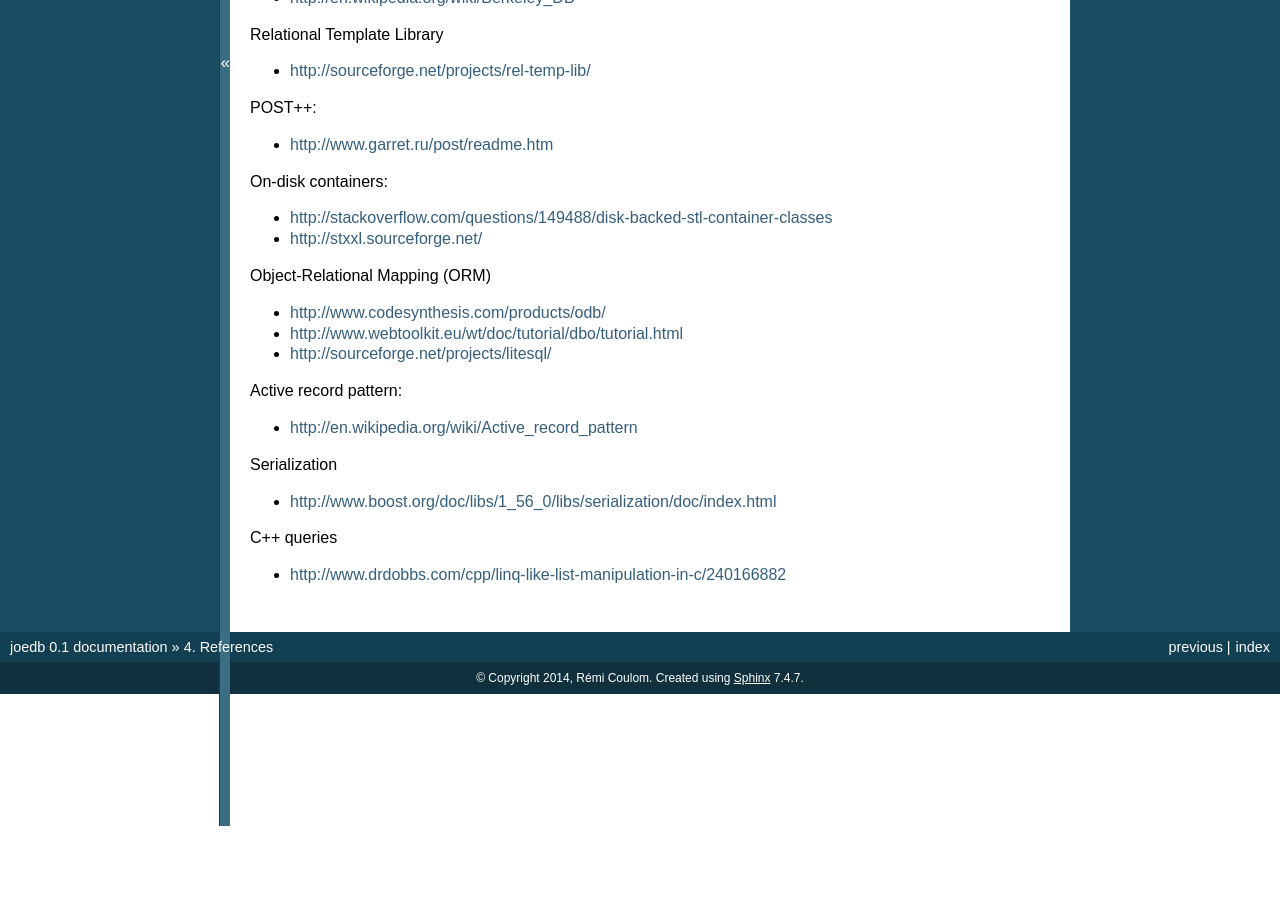
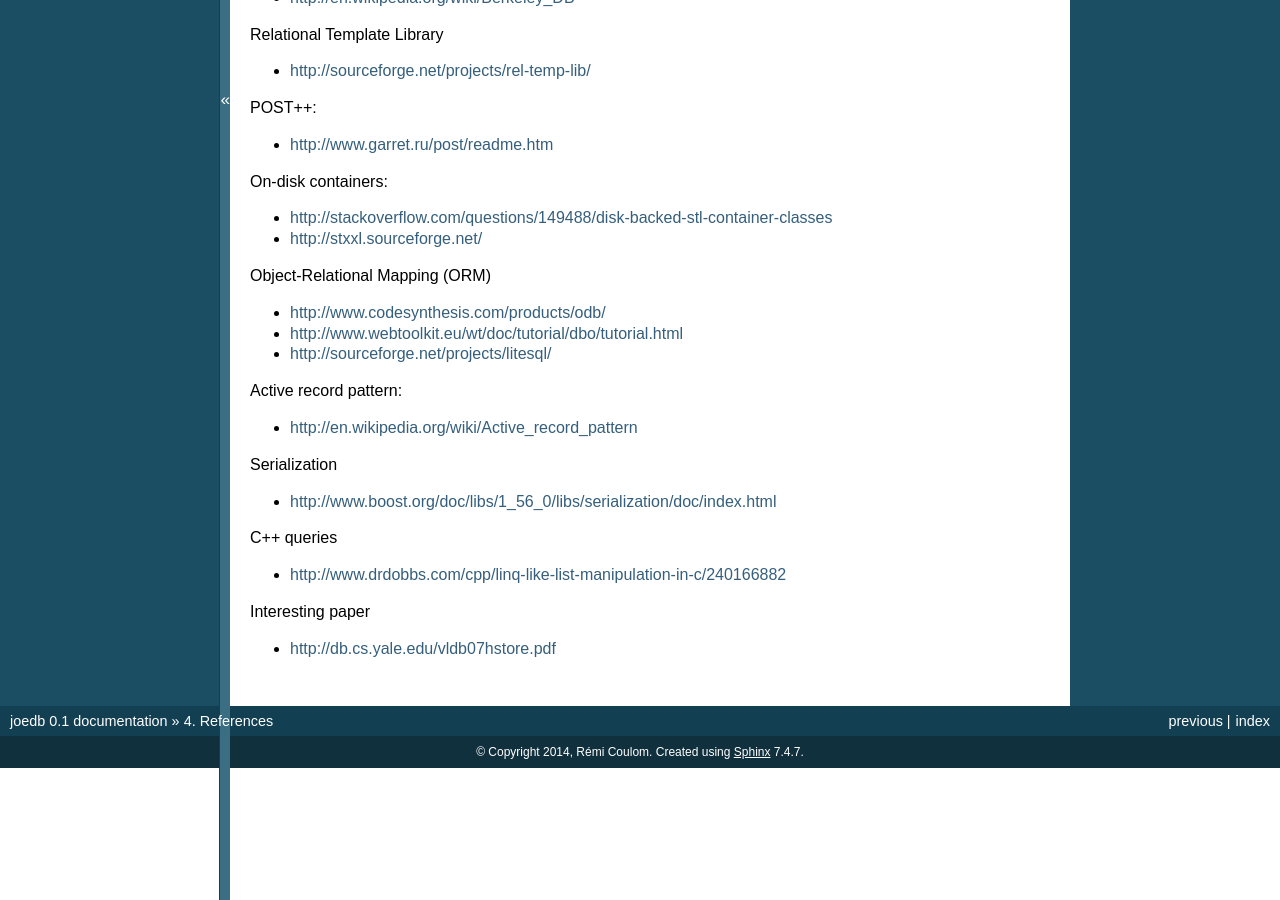
Before and after one commit to Remi-Coulom/joedb, a Sphinx documentation site: the page built from doc/source/references.rst, in a window 1280 px wide and 900 px high, scrolled down 925 px. Built offline with Sphinx 7.4.7, drawn with Linux system fonts in a browser that asks for light colours; formulas are drawn with MathJax 3; before the commit the page ends 1751 px from its top, so only the background shows below that.

Commit message:
interesting paper

```diff
--- a/doc/source/references.rst
+++ b/doc/source/references.rst
@@ -76,3 +76,7 @@ Serialization
 C++ queries
 
 - http://www.drdobbs.com/cpp/linq-like-list-manipulation-in-c/240166882
+
+Interesting paper
+
+- http://db.cs.yale.edu/vldb07hstore.pdf
```
